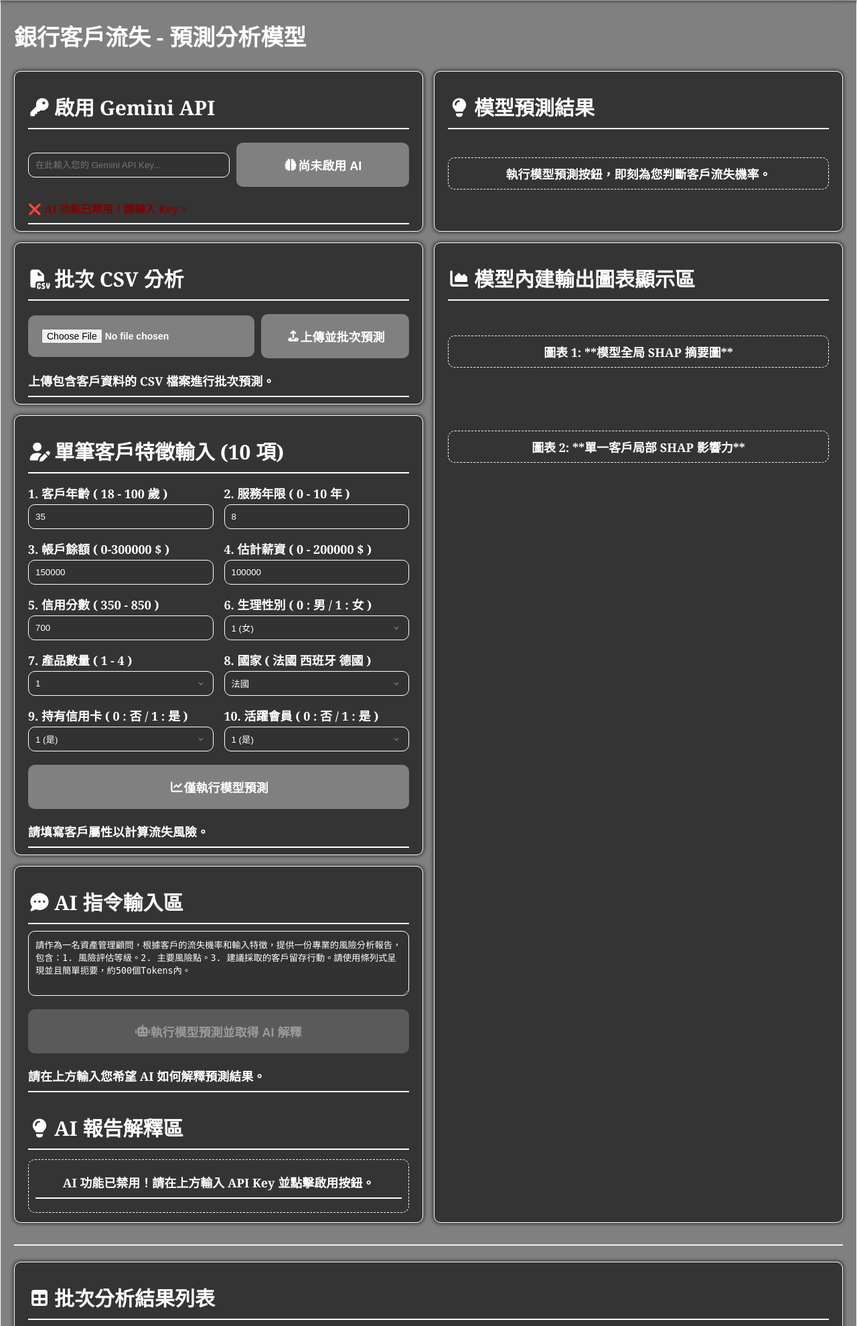
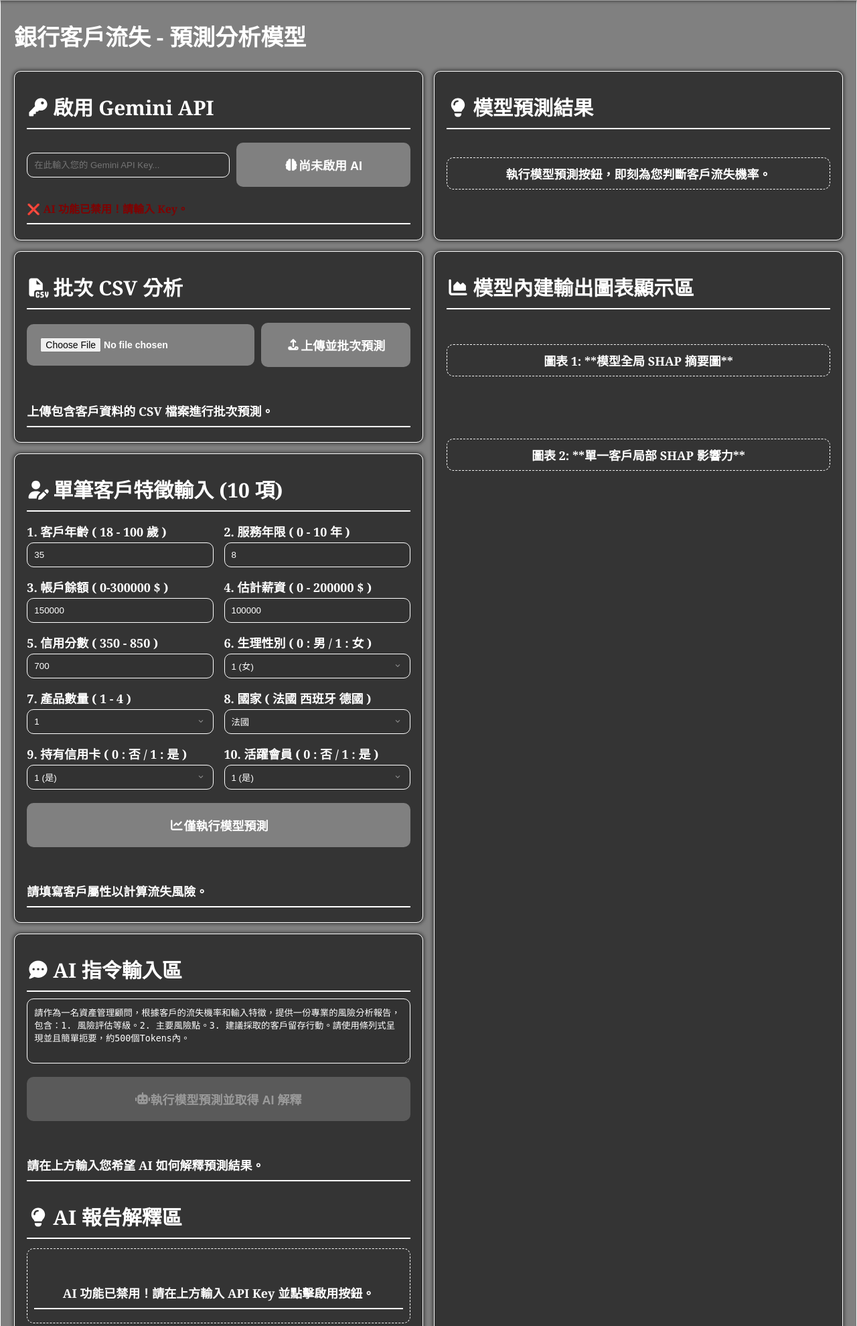
Before and after one commit to xiaoyao3312/Web_Model_Prediction, a Flask app: page /customer_churn_bank_model in a window 1280 px wide. Shown: the part 50-2030 px from the top of the page at 67% size. Run offline with Flask 3, Linux system fonts and the light colour scheme.

Commit message:
小修改

```diff
--- a/static/css/customer_churn_bank.css
+++ b/static/css/customer_churn_bank.css
@@ -11,8 +11,6 @@
     --customerChurnBank-global-transition: var(--fabColorControl-global-transition);
 
     /* --- 功能性顏色 --- */
-    --fixed-primary-color:      #008080;         /* 主色：水鴨綠 (Teal) */
-    --secondary-color:          #3b82f6;         /* 次要色：藍色 */
     --success-color:            rgba(0, 128, 0, 1);    /* 成功/低風險：綠色 */
     --error-color:              rgba(128, 0, 0, 1);    /* 錯誤/高風險：紅色 */
     --warning-color:            #f59e0b;         /* 警告/中風險：橘黃色 */
@@ -73,14 +71,18 @@
 
 
     /* 間距與邊框 */
-    padding-left:       var(--customerChurnBank-20px);
-    padding-right:      var(--customerChurnBank-20px);
+    padding-left:       3%;
+    padding-right:      3%;
+    padding-bottom:     2%;
     border-radius:      var(--customerChurnBank-border-radius);
     box-shadow:         var(--customerChurnBank-box-shadow);
     border:             var(--customerChurnBank-1px) solid var(--customerChurnBank-global-font-color);
+    /* 動畫 */
+    transition:         var(--customerChurnBank-global-transition);
+}
 
-
-    /* 動畫 */
+#customerChurnBank .bank-card:hover {
+    box-shadow:         var(--customerChurnBank-box-shadow-hover);
     transition:         var(--customerChurnBank-global-transition);
 }
 
@@ -94,8 +96,6 @@
     border-bottom:  var(--customerChurnBank-2px) solid var(--customerChurnBank-global-font-color);
     margin-bottom:  var(--customerChurnBank-10px);
     padding-bottom: var(--customerChurnBank-10px);
-
-
     /* 動畫 */
     transition:     var(--customerChurnBank-global-transition);
 }
@@ -127,21 +127,11 @@
     color:      var(--customerChurnBank-global-font-color);
     transition: var(--customerChurnBank-global-transition);
 }
-
-
-#customerChurnBank .hint{
-    margin-top:  var(--customerChurnBank-10px);
-}
 /* 1.6 卡片分隔線 (.bank-card-divider) */
 #customerChurnBank .bank-card-divider {
-    /* 尺寸與邊框 */
-    border:         0;
-    height:         1px;
-    border-top:     1px solid #e5e7eb;
-    /* 顏色與背景 */
-    background-color: var(--customerChurnBank-global-font-color);
-    /* 間距 */
-    margin: 1.5rem 0;
+    border-radius:      var(--customerChurnBank-border-radius);
+    border-top:     3px solid var(--customerChurnBank-global-font-color);
+    margin-bottom:  40px;
 }
 #customerChurnBank hr.mt-8 { margin-top: 2rem; }
 #customerChurnBank hr.mb-4 { margin-bottom: var(--customerChurnBank-1rem); }
@@ -208,7 +198,7 @@
     box-sizing:     border-box;
     resize:         vertical;
     /* 字體與顏色 */
-    background-color:   var(--fabColorControl-panel-bg-color);
+    background-color:   var(--customerChurnBank-panel-bg-color);
     color:              var(--customerChurnBank-global-font-color);
     /* 間距與邊框 */
     padding:        var(--customerChurnBank-10px) var(--customerChurnBank-10px);
@@ -493,7 +483,7 @@
 
 
     /* 顏色與背景 */
-    background-color:   var(--fabColorControl-panel-bg-color);
+    background-color:   var(--customerChurnBank-panel-bg-color);
     border:             1px solid var(--success-color);
     border-top:         none;
 
@@ -538,7 +528,7 @@
     /* 字體與顏色 */
     font-size:          0.9em;
     font-weight:        var(--font-weight-900);
-    background-color:   var(--fabColorControl-panel-bg-color);
+    background-color:   var(--customerChurnBank-panel-bg-color);
 
 
     /* 邊框與動畫 */
@@ -578,7 +568,7 @@
 
 /* 6.5 表格列樣式 */
 #customerChurnBank .fl-table tr:nth-child(even) {
-    background: color-mix(in srgb, var(--fabColorControl-panel-bg-color) 95%, black);
+    background: color-mix(in srgb, var(--customerChurnBank-panel-bg-color) 95%, black);
 }
 #customerChurnBank .fl-table tbody tr:hover {
     background-color: color-mix(in srgb, var(--success-color) 10%, transparent);
--- a/static/js/customer_churn_bank.js
+++ b/static/js/customer_churn_bank.js
@@ -146,7 +146,7 @@ document.addEventListener('DOMContentLoaded', () => {
             if (isEnabled) {
                 initialMessage.innerHTML = '<h6 c>AI 功能已啟用。請輸入指令，然後點擊按鈕執行分析。</h6>';
             } else {
-                initialMessage.innerHTML = '<h6 class="bank-card-title hint">AI 功能已禁用！請在上方輸入 API Key 並點擊啟用按鈕。</h6>';
+                initialMessage.innerHTML = '<h6 class="bank-card-title">AI 功能已禁用！請在上方輸入 API Key 並點擊啟用按鈕。</h6>';
             }
         }
     }
@@ -278,7 +278,7 @@ async function runPredictionAndExplain() {
         predictionOutput.innerHTML = '<h6 class="initial-message">AI 分析運行中。結果將在下方專家解釋區顯示。</h6>';
     }
 
-    if (chartDisplay) chartDisplay.innerHTML = '<h6 class="bank-card-title hint">圖表正在生成中...</h6>';
+    if (chartDisplay) chartDisplay.innerHTML = '<h6 class="bank-card-title">圖表正在生成中...</h6>';
 
     try {
         const inputData = collectInputData();
@@ -308,7 +308,7 @@ async function runPredictionAndExplain() {
             `關鍵特徵影響因素分析:\n${predictResult.explanation_prompt}\n\n` +
             `請根據以上資訊，並遵循以下使用者指令，提供結構化解釋和行動建議：\n\n【使用者指令】\n${aiPrompt}`;
 
-        const predictionHtml = `<h6 class="bank-card-title hint"> 流失機率 : <span ${churnProb > 0.5 ? 'high-risk' : 'low-risk'}">${(churnProb * 100).toFixed(2)}%</span> ( ${churnProb > 0.5 ? '⚠️ 高風險流失客戶' : '✅ 低風險流失客戶'} ) </h6>`;
+        const predictionHtml = `<h6 class="bank-card-title"> 流失機率 : <span ${churnProb > 0.5 ? 'high-risk' : 'low-risk'}">${(churnProb * 100).toFixed(2)}%</span> ( ${churnProb > 0.5 ? '⚠️ 高風險流失客戶' : '✅ 低風險流失客戶'} ) </h6>`;
         if (predictionOutput) {
             predictionOutput.innerHTML = predictionHtml;
         }
@@ -335,9 +335,9 @@ async function runPredictionAndExplain() {
             errorMsg.classList.remove('hidden');
         }
 
-        if (explanationOutput) explanationOutput.innerHTML = '<h6 class="bank-card-title hint">預測或 AI 解釋失敗。</h6>';
-        if (chartDisplay) chartDisplay.innerHTML = '<h6 class="bank-card-title hint">圖表生成失敗。</h6>';
-        if (predictionOutput) predictionOutput.innerHTML = '<h6 class="bank-card-title hint">預測或 AI 解釋失敗。</h6>';
+        if (explanationOutput) explanationOutput.innerHTML = '<h6 class="bank-card-title">預測或 AI 解釋失敗。</h6>';
+        if (chartDisplay) chartDisplay.innerHTML = '<h6 class="bank-card-title">圖表生成失敗。</h6>';
+        if (predictionOutput) predictionOutput.innerHTML = '<h6 class="bank-card-title">預測或 AI 解釋失敗。</h6>';
 
     } finally {
         if (AiAnalyzeButton) AiAnalyzeButton.disabled = !isApiKeyActive;
@@ -370,7 +370,7 @@ async function uploadAndPredictBatch() {
 
     // 重置單筆分析區塊
     document.getElementById('explanationOutput').innerHTML = '<h6 class="initial-message">批次預測正在執行中。單筆分析結果區域已重置...</h6>';
-    document.getElementById('chartDisplay').innerHTML = '<h6 class="bank-card-title hint">批次預測結果圖表不在此區塊顯示。</h6>';
+    document.getElementById('chartDisplay').innerHTML = '<h6 class="bank-card-title">批次預測結果圖表不在此區塊顯示。</h6>';
     document.getElementById('predictionOutput').innerHTML = '<h6 class="initial-message">批次預測正在執行中。單筆分析結果區域已重置...</ph6';
 
     if (filterStats) filterStats.innerHTML = '';
@@ -742,7 +742,7 @@ async function runPredictionOnly() {
 
     // ✨ 修改點 2: 更新顯示等待訊息的元素
     if (predictionOutput) predictionOutput.innerHTML = '<h6 class="initial-message">正在運行模型預測，請稍候...</h6>';
-    if (chartDisplay) chartDisplay.innerHTML = '<h6 class="bank-card-title hint">圖表正在生成中...</h6>';
+    if (chartDisplay) chartDisplay.innerHTML = '<h6 class="bank-card-title">圖表正在生成中...</h6>';
     if (explanationOutput) explanationOutput.innerHTML = '<h6 class="initial-message">請點擊「執行模型預測並取得 AI 解釋」以生成解釋內容。</h6>';
 
     try {
@@ -765,7 +765,7 @@ async function runPredictionOnly() {
 
         // ✨ 修改點 3: 將結果輸出到 predictionOutput
         if (predictionOutput) {
-            predictionOutput.innerHTML = `<h6 class="bank-card-title hint"> 流失機率 : <span ${churnProb > 0.5 ? 'high-risk' : 'low-risk'}>${(churnProb * 100).toFixed(2)} % </span> ( ${churnProb > 0.5 ? '⚠️ 高風險流失客戶' : '✅ 低風險流失客戶'} ) <h6>`;
+            predictionOutput.innerHTML = `<h6 class="bank-card-title"> 流失機率 : <span ${churnProb > 0.5 ? 'high-risk' : 'low-risk'}>${(churnProb * 100).toFixed(2)} % </span> ( ${churnProb > 0.5 ? '⚠️ 高風險流失客戶' : '✅ 低風險流失客戶'} ) <h6>`;
         }
 
         renderChartsFromBase64(charts);
@@ -777,9 +777,9 @@ async function runPredictionOnly() {
         }
 
         // ✨ 修改點 4: 錯誤訊息輸出到 predictionOutput 和 explanationOutput
-        if (predictionOutput) predictionOutput.innerHTML = '<h6 class="bank-card-title hint">模型預測失敗。</h6>';
-        if (chartDisplay) chartDisplay.innerHTML = '<h6 class="bank-card-title hint">圖表生成失敗。</h6>';
-        if (explanationOutput) explanationOutput.innerHTML = '<h6 class="bank-card-title hint">模型預測失敗。</h6>';
+        if (predictionOutput) predictionOutput.innerHTML = '<h6 class="bank-card-title">模型預測失敗。</h6>';
+        if (chartDisplay) chartDisplay.innerHTML = '<h6 class="bank-card-title">圖表生成失敗。</h6>';
+        if (explanationOutput) explanationOutput.innerHTML = '<h6 class="bank-card-title">模型預測失敗。</h6>';
 
     } finally {
         if (predictOnlyBtn) predictOnlyBtn.disabled = false;
@@ -841,7 +841,7 @@ function renderChartsFromBase64(charts) {
 
     const hasChartData = charts.some(chart => chart.base64_data);
     if (charts.length === 0 || !hasChartData) {
-        chartContainer.innerHTML = '<h6 class="bank-card-title hint">後端沒有產生圖表或圖表生成失敗。</h6>';
+        chartContainer.innerHTML = '<h6 class="bank-card-title">後端沒有產生圖表或圖表生成失敗。</h6>';
         return;
     }
 
--- a/templates/customer_churn_bank.html
+++ b/templates/customer_churn_bank.html
@@ -49,7 +49,7 @@
                     <input class="bank-input-field" type="password" id="bankApiKey" placeholder="在此輸入您的 Gemini API Key..." title="在此輸入您的 Gemini API Key">
                     <button class="bank-analyze-btn" id="saveApiKeyBtn"  title="啟用 Gemini AI 功能"><svg class="bank-card-button-icon" xmlns="http://www.w3.org/2000/svg" viewBox="0 0 640 640"><path fill="currentColor" d="M184 120C184 89.1 209.1 64 240 64L264 64C281.7 64 296 78.3 296 96L296 544C296 561.7 281.7 576 264 576L232 576C202.2 576 177.1 555.6 170 528C169.3 528 168.7 528 168 528C123.8 528 88 492.2 88 448C88 430 94 413.4 104 400C84.6 385.4 72 362.2 72 336C72 305.1 89.6 278.2 115.2 264.9C108.1 252.9 104 238.9 104 224C104 179.8 139.8 144 184 144L184 120zM456 120L456 144C500.2 144 536 179.8 536 224C536 239 531.9 253 524.8 264.9C550.5 278.2 568 305 568 336C568 362.2 555.4 385.4 536 400C546 413.4 552 430 552 448C552 492.2 516.2 528 472 528C471.3 528 470.7 528 470 528C462.9 555.6 437.8 576 408 576L376 576C358.3 576 344 561.7 344 544L344 96C344 78.3 358.3 64 376 64L400 64C430.9 64 456 89.1 456 120z"/></svg><label class="bank-api-key-status">尚未啟用</label></button>
                 </div>
-                <h6 class="bank-card-title hint" id="apiStatusMsg">請輸入 Key 以啟用 AI 解釋功能。</h6>
+                <h6 class="bank-card-title" id="apiStatusMsg">請輸入 Key 以啟用 AI 解釋功能。</h6>
             </div>
 
             <div class="bank-card bank-batch-upload-panel">
@@ -58,7 +58,7 @@
                     <input class="bank-analyze-btn bank-input-field" type="file" id="bankCsvFileInput" accept=".csv" title="在此選擇您的 CSV 檔案">
                     <button class="bank-analyze-btn" id="uploadBatchBtn"><svg class="bank-card-button-icon" xmlns="http://www.w3.org/2000/svg" viewBox="0 0 640 640"><path fill="currentColor" d="M352 173.3L352 384C352 401.7 337.7 416 320 416C302.3 416 288 401.7 288 384L288 173.3L246.6 214.7C234.1 227.2 213.8 227.2 201.3 214.7C188.8 202.2 188.8 181.9 201.3 169.4L297.3 73.4C309.8 60.9 330.1 60.9 342.6 73.4L438.6 169.4C451.1 181.9 451.1 202.2 438.6 214.7C426.1 227.2 405.8 227.2 393.3 214.7L352 173.3zM320 464C364.2 464 400 428.2 400 384L480 384C515.3 384 544 412.7 544 448L544 480C544 515.3 515.3 544 480 544L160 544C124.7 544 96 515.3 96 480L96 448C96 412.7 124.7 384 160 384L240 384C240 428.2 275.8 464 320 464zM464 488C477.3 488 488 477.3 488 464C488 450.7 477.3 440 464 440C450.7 440 440 450.7 440 464C440 477.3 450.7 488 464 488z"/></svg><label>上傳並批次預測</label></button>
                 </div>
-                <h6 class="bank-card-title hint">上傳包含客戶資料的 CSV 檔案進行批次預測。</h6>
+                <h6 class="bank-card-title">上傳包含客戶資料的 CSV 檔案進行批次預測。</h6>
             </div>
 
             <div class="bank-card bank-input-feature-panel">
@@ -143,7 +143,7 @@
                 <div class="bank-input-feature-container">
                     <button class="bank-analyze-btn" id="predictOnlyBtn"><svg class="bank-card-button-icon" xmlns="http://www.w3.org/2000/svg" viewBox="0 0 640 640"><path fill="currentColor" d="M128 128C128 110.3 113.7 96 96 96C78.3 96 64 110.3 64 128L64 464C64 508.2 99.8 544 144 544L544 544C561.7 544 576 529.7 576 512C576 494.3 561.7 480 544 480L144 480C135.2 480 128 472.8 128 464L128 128zM534.6 214.6C547.1 202.1 547.1 181.8 534.6 169.3C522.1 156.8 501.8 156.8 489.3 169.3L384 274.7L326.6 217.4C314.1 204.9 293.8 204.9 281.3 217.4L185.3 313.4C172.8 325.9 172.8 346.2 185.3 358.7C197.8 371.2 218.1 371.2 230.6 358.7L304 285.3L361.4 342.7C373.9 355.2 394.2 355.2 406.7 342.7L534.7 214.7z"/></svg><label>僅執行模型預測</label></button>
                 </div>
-                <h6 class="bank-card-title hint">請填寫客戶屬性以計算流失風險。</h6>
+                <h6 class="bank-card-title">請填寫客戶屬性以計算流失風險。</h6>
             </div>
 
             <div class="bank-card bank-ai-prompt-panel ">
@@ -159,7 +159,7 @@
                     <button id="AiAnalyzeButton" class="bank-analyze-btn" disabled><svg class="bank-card-button-icon" xmlns="http://www.w3.org/2000/svg" viewBox="0 0 640 640"><path fill="currentColor" d="M352 64C352 46.3 337.7 32 320 32C302.3 32 288 46.3 288 64L288 128L192 128C139 128 96 171 96 224L96 448C96 501 139 544 192 544L448 544C501 544 544 501 544 448L544 224C544 171 501 128 448 128L352 128L352 64zM160 432C160 418.7 170.7 408 184 408L216 408C229.3 408 240 418.7 240 432C240 445.3 229.3 456 216 456L184 456C170.7 456 160 445.3 160 432zM280 432C280 418.7 290.7 408 304 408L336 408C349.3 408 360 418.7 360 432C360 445.3 349.3 456 336 456L304 456C290.7 456 280 445.3 280 432zM400 432C400 418.7 410.7 408 424 408L456 408C469.3 408 480 418.7 480 432C480 445.3 469.3 456 456 456L424 456C410.7 456 400 445.3 400 432zM224 240C250.5 240 272 261.5 272 288C272 314.5 250.5 336 224 336C197.5 336 176 314.5 176 288C176 261.5 197.5 240 224 240zM368 288C368 261.5 389.5 240 416 240C442.5 240 464 261.5 464 288C464 314.5 442.5 336 416 336C389.5 336 368 314.5 368 288zM64 288C64 270.3 49.7 256 32 256C14.3 256 0 270.3 0 288L0 384C0 401.7 14.3 416 32 416C49.7 416 64 401.7 64 384L64 288zM608 256C590.3 256 576 270.3 576 288L576 384C576 401.7 590.3 416 608 416C625.7 416 640 401.7 640 384L640 288C640 270.3 625.7 256 608 256z"/></svg><label>執行模型預測並取得 AI 解釋</label></button>
                 </div>
                 <p id="errorMsg" class="text-sm mt-3 text-red-500 hidden"></p>
-                <h6 class="bank-card-title hint">請在上方輸入您希望 AI 如何解釋預測結果。</h6>
+                <h6 class="bank-card-title">請在上方輸入您希望 AI 如何解釋預測結果。</h6>
 
 
                 <h3 class="bank-card-title"><svg class="bank-card-title-icon" xmlns="http://www.w3.org/2000/svg" viewBox="0 0 640 640"><path fill="currentColor" d="M420.9 448C428.2 425.7 442.8 405.5 459.3 388.1C492 353.7 512 307.2 512 256C512 150 426 64 320 64C214 64 128 150 128 256C128 307.2 148 353.7 180.7 388.1C197.2 405.5 211.9 425.7 219.1 448L420.8 448zM416 496L224 496L224 512C224 556.2 259.8 592 304 592L336 592C380.2 592 416 556.2 416 512L416 496zM312 176C272.2 176 240 208.2 240 248C240 261.3 229.3 272 216 272C202.7 272 192 261.3 192 248C192 181.7 245.7 128 312 128C325.3 128 336 138.7 336 152C336 165.3 325.3 176 312 176z"/></svg>AI 報告解釋區</h3>
@@ -244,7 +244,7 @@
                 <span id="pageInfo" class="text-gray-700"> / ?</span>
                 <button id="nextPageBtn" class="bank-analyze-btn text-sm"><label>下一頁</label></button>
             </div>
-            <h6 class="bank-card-title hint"></h6>
+            <h6 class="bank-card-title"></h6>
         </div>
     </div>
 
```
